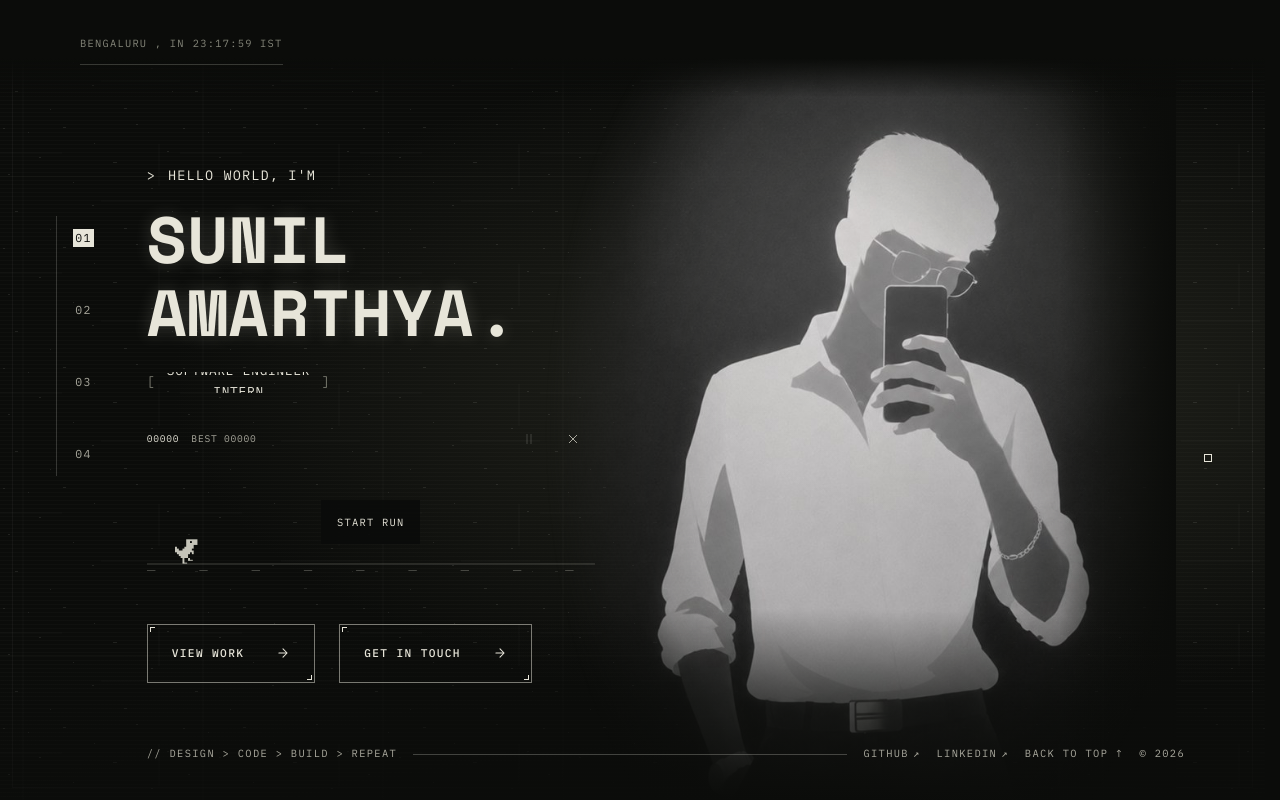
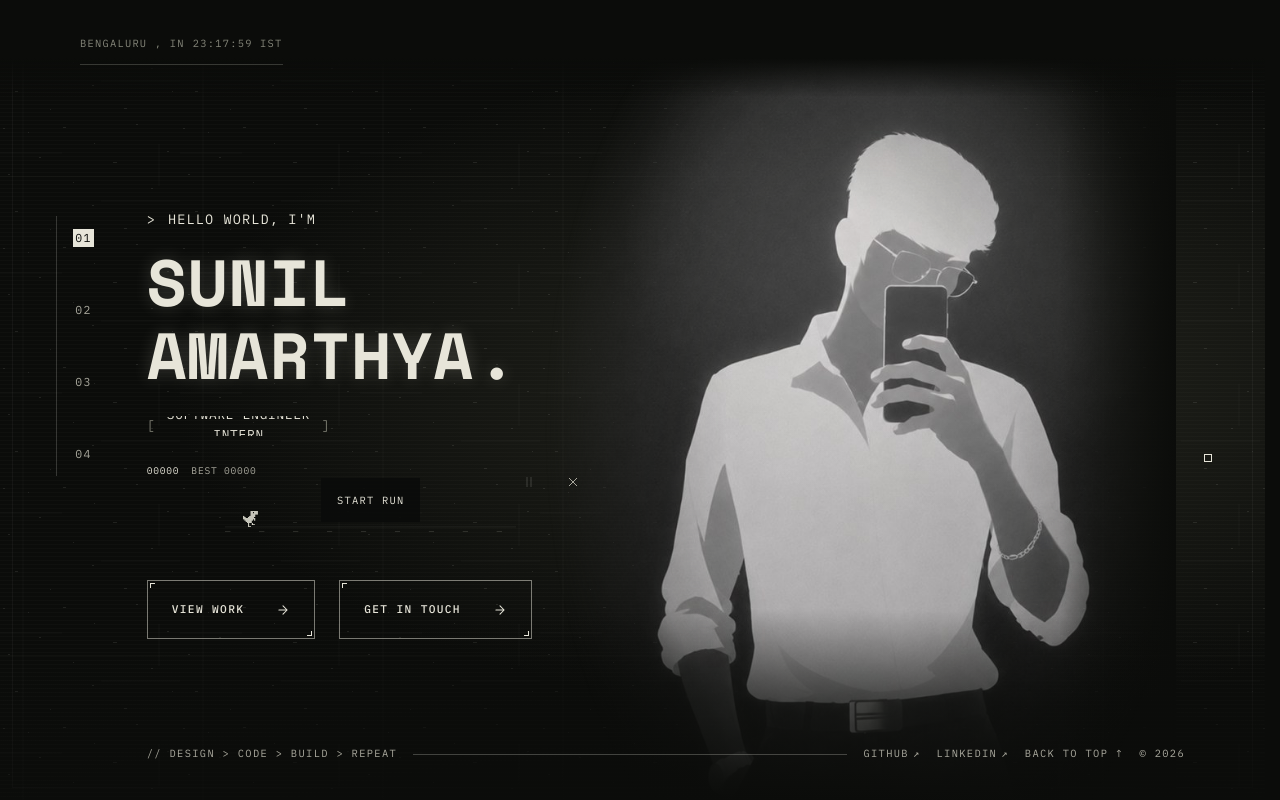
Before and after one commit to sunil-0701/My-Portfolio, a React (Vite) app: page / in a window 1280 px wide. Both pictures are taken after a click on the button "PLAY". Shown: the top 800 px of the page. Built offline with nearby package versions, Linux system fonts and the light colour scheme.

Commit message:
feat: smooth game transitions and increase Dino difficulty

```diff
--- a/src/components/hero/DinoGame.jsx
+++ b/src/components/hero/DinoGame.jsx
@@ -13,7 +13,7 @@ const bitmap = [
   '001111100000', '000111100000',
 ]
 
-const newRun = () => ({ y: 0, velocity: 0, distance: 0, elapsed: 0, nextSpawn: 1.5, obstacles: [] })
+const newRun = () => ({ y: 0, velocity: 0, distance: 0, elapsed: 0, nextSpawn: 1.1, obstacles: [] })
 const scoreOf = (game) => Math.min(99999, Math.floor(game.distance / 12))
 const digits = (score) => String(score).padStart(5, '0')
 
@@ -113,7 +113,7 @@ export default function DinoGame({ active = true, onClose }) {
       const delta = Math.min((now - previous) / 1000, 0.034)
       previous = now
       const game = gameRef.current
-      const speed = 180 + Math.min(scoreOf(game) * 0.18, 150)
+      const speed = 225 + Math.min(scoreOf(game) * 0.35, 195)
       game.elapsed += delta
       game.distance += speed * delta
       game.velocity += 1100 * delta
@@ -121,8 +121,8 @@ export default function DinoGame({ active = true, onClose }) {
       if (game.y === 0) game.velocity = 0
       game.nextSpawn -= delta
       if (game.nextSpawn <= 0) {
-        game.obstacles.push({ x: WIDTH + 20, width: 12 + Math.floor(Math.random() * 5), height: 20 + Math.floor(Math.random() * 10) })
-        game.nextSpawn = 1 + Math.random() * 0.7
+        game.obstacles.push({ x: WIDTH + 20, width: 12 + Math.floor(Math.random() * 13), height: 22 + Math.floor(Math.random() * 13) })
+        game.nextSpawn = 0.85 - Math.min(scoreOf(game) * 0.0004, 0.15) + Math.random() * 0.45
       }
       game.obstacles.forEach((obstacle) => { obstacle.x -= speed * delta })
       game.obstacles = game.obstacles.filter((obstacle) => obstacle.x + obstacle.width > 0)
@@ -173,7 +173,7 @@ export default function DinoGame({ active = true, onClose }) {
   return (
     <div
       ref={containerRef}
-      className="w-full font-mono text-paper"
+      className="relative h-full w-full font-mono text-paper"
       onKeyDown={(event) => {
         if (event.key === 'Escape' && !event.ctrlKey && !event.metaKey && !event.altKey) {
           event.stopPropagation()
@@ -181,12 +181,12 @@ export default function DinoGame({ active = true, onClose }) {
         }
       }}
     >
-      <div className="flex min-h-11 items-center justify-between gap-2 text-[0.6rem] uppercase tracking-[0.08em]">
-        <div className="flex flex-wrap gap-x-3 gap-y-1 tabular">
+      <div className="pointer-events-none absolute inset-x-0 top-0 z-10 flex min-h-11 items-start justify-between gap-2 text-[0.6rem] uppercase tracking-[0.08em]">
+        <div className="flex flex-wrap gap-x-3 gap-y-1 pt-1 tabular">
           <span><span className="sr-only">Score </span><span ref={scoreRef}>00000</span></span>
           <span className="text-muted">Best <span>{digits(best)}</span></span>
         </div>
-        <div className="flex items-center">
+        <div className="pointer-events-auto flex items-center">
           <button type="button" onClick={togglePause} disabled={phase === 'ready' || phase === 'over'} aria-label={paused ? 'Resume game' : 'Pause game'} className="inline-flex h-11 w-11 items-center justify-center text-muted hover:text-paper disabled:opacity-30">
             <svg aria-hidden="true" width="12" height="12" viewBox="0 0 12 12" fill="none" stroke="currentColor">{paused ? <path d="M3 1L10 6L3 11V1Z" /> : <path d="M4 1V11M8 1V11" />}</svg>
           </button>
@@ -195,7 +195,7 @@ export default function DinoGame({ active = true, onClose }) {
           </button>
         </div>
       </div>
-      <div className="relative">
+      <div className="absolute inset-0">
         <canvas
           ref={canvasRef}
           width={WIDTH}
@@ -203,7 +203,7 @@ export default function DinoGame({ active = true, onClose }) {
           tabIndex={0}
           role="application"
           aria-label="Dino runner. Space or Arrow Up to jump. P to pause. Escape to close."
-          className="dino-canvas block w-full touch-manipulation"
+          className="dino-canvas block h-full w-full touch-manipulation object-contain"
           onPointerDown={(event) => {
             if (event.button !== 0 || !event.isPrimary) return
             event.preventDefault()
--- a/src/components/hero/HeroPlayground.jsx
+++ b/src/components/hero/HeroPlayground.jsx
@@ -1,19 +1,27 @@
 import { lazy, Suspense, useEffect, useRef, useState } from 'react'
+import { AnimatePresence, motion, useReducedMotion } from 'framer-motion'
 import HeroContours from './HeroContours'
 
 function GameUnavailable({ onClose }) {
   return (
-    <div className="flex min-h-20 items-center justify-between gap-3 font-mono text-xs text-muted">
+    <div className="flex h-full items-center justify-between gap-3 font-mono text-xs text-muted">
       <span>The game couldn’t load.</span>
       <button type="button" onClick={onClose} className="min-h-11 px-2 underline underline-offset-4">Back</button>
     </div>
   )
 }
 
-const DinoGame = lazy(() => import('./DinoGame').catch(() => ({ default: GameUnavailable })))
+let gameModule
+const loadGame = () => {
+  gameModule ??= import('./DinoGame').catch(() => ({ default: GameUnavailable }))
+  return gameModule
+}
+const DinoGame = lazy(loadGame)
 
 export default function HeroPlayground({ active = true }) {
   const [playing, setPlaying] = useState(false)
+  const [loading, setLoading] = useState(false)
+  const reduceMotion = useReducedMotion()
   const playButtonRef = useRef(null)
   const openedRef = useRef(false)
 
@@ -22,33 +30,57 @@ export default function HeroPlayground({ active = true }) {
   }, [playing])
 
   const close = () => setPlaying(false)
+  const open = async () => {
+    openedRef.current = true
+    setLoading(true)
+    await loadGame()
+    setPlaying(true)
+    setLoading(false)
+  }
+  const transition = { duration: reduceMotion ? 0 : 0.32, ease: [0.22, 1, 0.36, 1] }
 
   return (
-    <div className="hero-playground relative w-full max-w-[28rem]">
-      {playing ? (
-        <Suspense fallback={
-          <div className="flex min-h-20 items-center justify-between font-mono text-xs text-muted">
-            <span role="status">Loading game…</span>
-            <button type="button" onClick={close} className="min-h-11 px-2">Cancel</button>
-          </div>
-        }>
-          <DinoGame active={active} onClose={close} />
-        </Suspense>
-      ) : (
-        <>
-          <HeroContours active={active} />
+    <div className="hero-playground relative h-20 w-full max-w-[28rem]">
+      <motion.div
+        className="absolute inset-0 flex items-center"
+        initial={false}
+        animate={{ opacity: playing ? 0 : 1, y: playing ? -4 : 0 }}
+        transition={transition}
+        inert={playing}
+        aria-hidden={playing}
+        style={{ pointerEvents: playing ? 'none' : 'auto' }}
+      >
+        <HeroContours active={active && !playing} />
         <button
           ref={playButtonRef}
           type="button"
           aria-label="Play Dino"
-            onClick={() => { openedRef.current = true; setPlaying(true) }}
-            className="absolute -bottom-3 right-0 inline-flex min-h-11 items-center gap-2 px-2 font-mono text-[0.6rem] uppercase tracking-[0.1em] text-muted transition-colors hover:text-paper"
+          onClick={open}
+          disabled={loading}
+          aria-busy={loading}
+          className="absolute -bottom-3 right-0 inline-flex min-h-11 items-center gap-2 px-2 font-mono text-[0.6rem] uppercase tracking-[0.1em] text-muted transition-colors hover:text-paper disabled:opacity-50"
         >
           <svg aria-hidden="true" width="9" height="10" viewBox="0 0 9 10" fill="none"><path d="M1 1L8 5L1 9V1Z" stroke="currentColor" strokeWidth="0.8" /></svg>
           Play
         </button>
-        </>
+        {loading && <span role="status" className="sr-only">Loading game…</span>}
+      </motion.div>
+      <AnimatePresence initial={false}>
+        {playing && (
+          <motion.div
+            key="game"
+            className="absolute inset-0"
+            initial={{ opacity: 0, y: 6 }}
+            animate={{ opacity: 1, y: 0 }}
+            exit={{ opacity: 0, y: 6, pointerEvents: 'none' }}
+            transition={transition}
+          >
+            <Suspense fallback={null}>
+              <DinoGame active={active} onClose={close} />
+            </Suspense>
+          </motion.div>
         )}
+      </AnimatePresence>
     </div>
   )
 }
```
Lines whose indentation alone changed are shown as unchanged.
